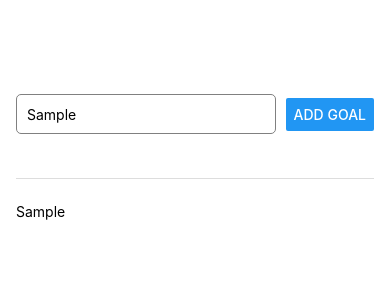
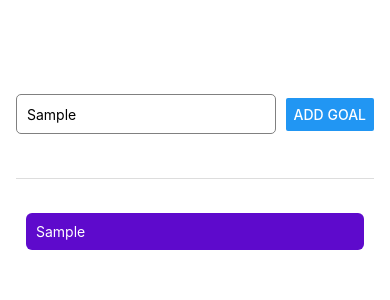
Before and after one commit to KayKay1992/React_Native_Course, a React Native app: screen / in a window 390 px wide. Both pictures are taken after typing "Sample" into the empty fields and a click on the button "ADD GOAL". Shown: the top 300 px of the page. Built offline with nearby package versions, Linux system fonts and the light colour scheme.

Commit message:
Styling Goal listing and learning the different styling between Andriod and IOS

```diff
--- a/App.js
+++ b/App.js
@@ -24,7 +24,10 @@ export default function App() {
       <View style={styles.goalsContainer}>
 
         {/* Display goals here */}
-       {courseGoals.map((goal) =><Text key={goal}>{goal}</Text>)}
+       {courseGoals.map((goal) => (
+        <View style={styles.goalItem} key={goal}>
+        <Text style={styles.goalText}>{goal}</Text>
+         </View>))}
       </View>
 
     </View>
@@ -61,4 +64,14 @@ const styles = StyleSheet.create({
   flex: 5,
 
  },
+ goalItem: {
+  padding: 10,
+  backgroundColor: '#5e0acc',
+  margin: 10,
+  borderRadius: 6,
+
+ },
+ goalText : {
+  color: 'white',
+ },
 });
```
